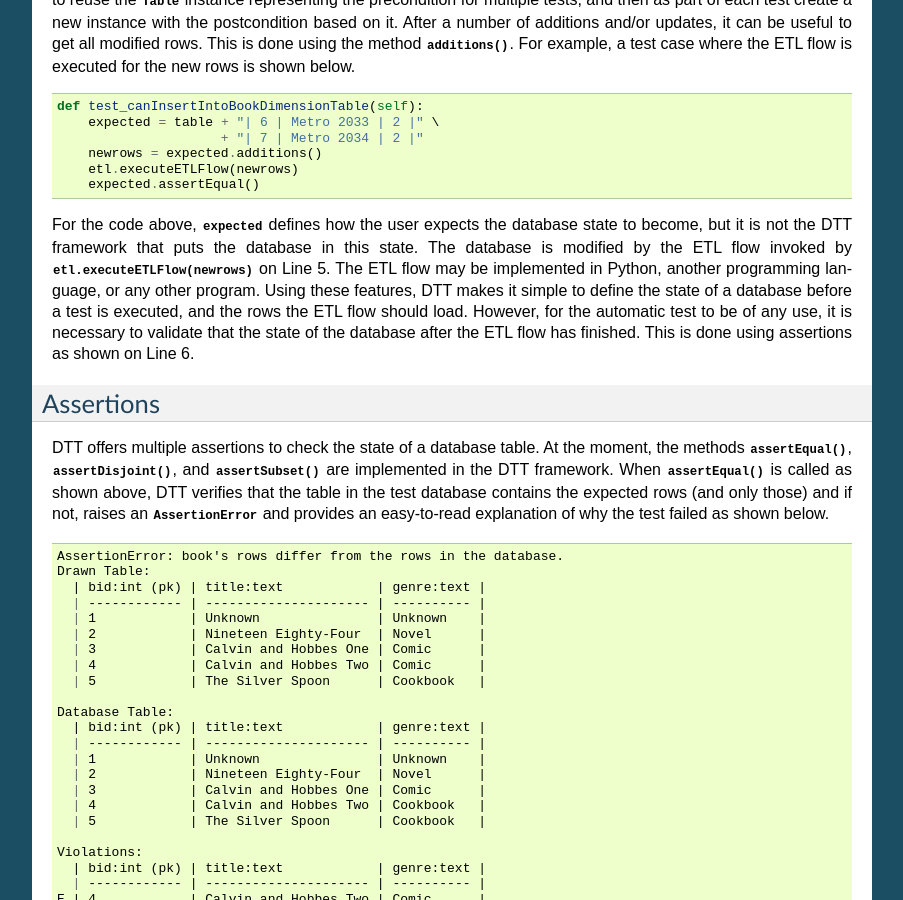
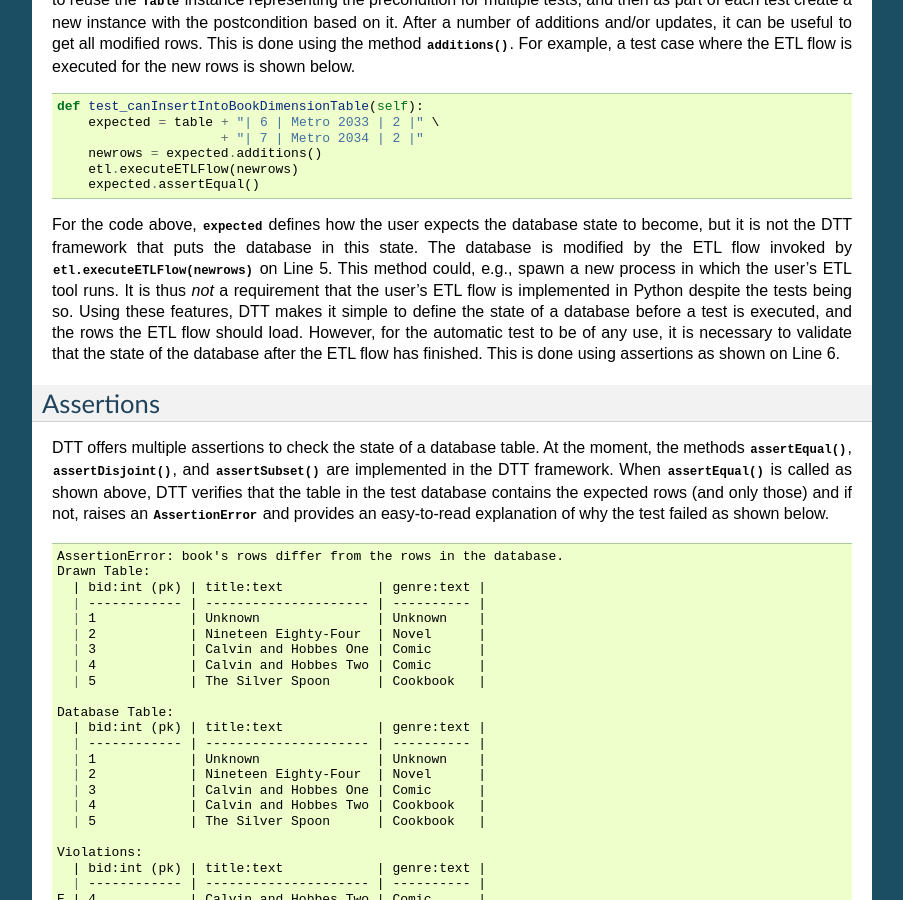
Before and after one commit to chrthomsen/pygrametl, a Sphinx documentation site: the page built from docs/examples/testing.rst, in a window 1280 px wide and 900 px high, scrolled down 1740 px. Shown: the whole window, without its empty margins (198-1101 px from the left). Built offline with Sphinx 7.4.7, drawn with Linux system fonts in a browser that asks for light colours; pages that are not in the unit, such as notebooks, are missing from menus; some of the changed text lies outside the part shown.

Commit message:
Explain executeETLFlow in detail when first used

```diff
--- a/docs/examples/testing.rst
+++ b/docs/examples/testing.rst
@@ -134,14 +134,15 @@ ETL flow is executed for the new rows is shown below.
 
 For the code above, :attr:`.expected` defines how the user expects the database
 state to become, but it is not the DTT framework that puts the database in this
-state. The database is modified by the ETL flow invoked by :attr:`etl.executeETLFlow(newrows)`
-on Line 5. The ETL flow may be implemented in Python, another programming language,
-or any other program. Using these features, DTT makes it simple to define the
-state of a database before a test is executed, and the rows the ETL flow should load.
-However, for the automatic test to be of any use, it is necessary to validate that
-the state of the database after the ETL flow has finished. This is done using
-assertions as shown on Line 6.
-
+state. The database is modified by the ETL flow invoked by
+:attr:`etl.executeETLFlow(newrows)` on Line 5. This method could, e.g., spawn a
+new process in which the user’s ETL tool runs. It is thus *not* a requirement
+that the user’s ETL flow is implemented in Python despite the tests being so.
+Using these features, DTT makes it simple to define the state of a database
+before a test is executed, and the rows the ETL flow should load. However, for
+the automatic test to be of any use, it is necessary to validate that the state
+of the database after the ETL flow has finished. This is done using assertions
+as shown on Line 6.
 
 Assertions
 ----------
@@ -286,7 +287,6 @@ the actual values of the primary key column are not taken into consideration.
     | $_           | CS        | Selma Lagerløfs Vej 300 | $1             | NULL          |""")
 
 
-
 The methods :meth:`ensure() <.Table.ensure()>` and :meth:`.reset()` may not be
 called on a Drawn Table where any variables are used (this will raise an
 error). This effectively means that variables can only be used when the
```
Also changed, not shown: other parts of docs/examples/testing.rst (+2 -3 lines).
